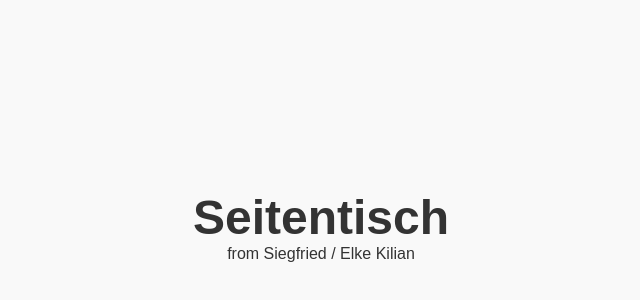
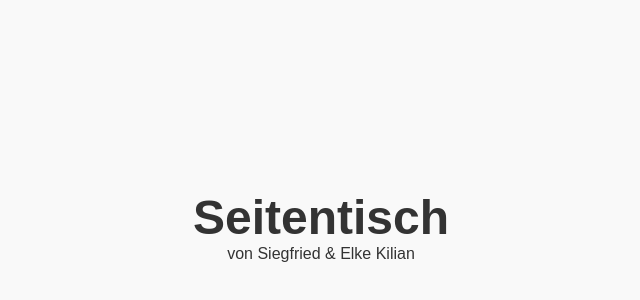
Before and after one commit to cosmoscraftstudios/seitentisch, a plain HTML site: page index.html in a window 1280 px wide. Shown: the part 174-474 px from the top of the page, 319-959 px from the left. Drawn offline with Linux system fonts and the light colour scheme.

Commit message:
Update index.html

```diff
--- a/index.html
+++ b/index.html
@@ -29,6 +29,6 @@
 </head>
 <body>
     <h1>Seitentisch</h1>
-    <p>from Siegfried / Elke Kilian</p>
+    <p>von Siegfried & Elke Kilian</p>
 </body>
 </html>
```
